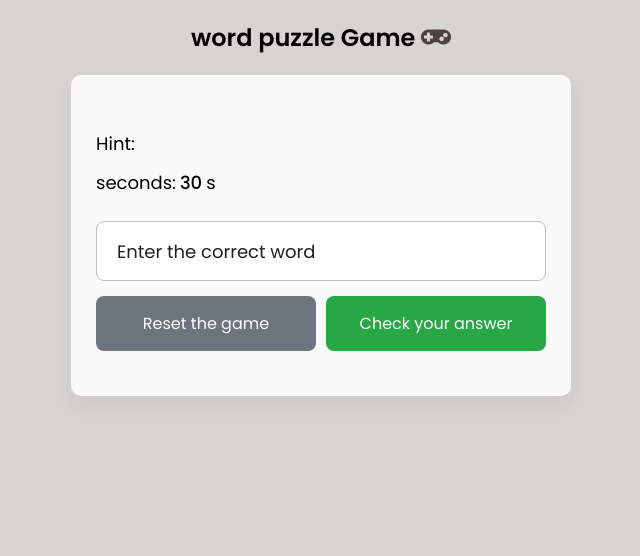
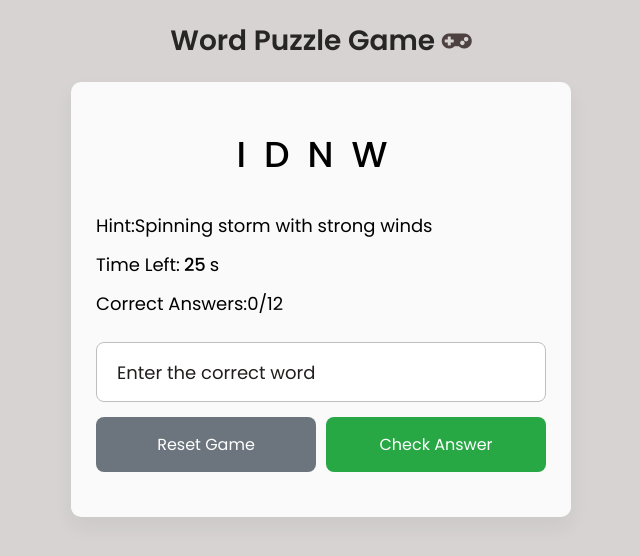
Before and after one commit to htadicha/Brain-Teaser-word-Quiz, a plain HTML site: page index.html in a window 1280 px wide. Shown: the whole page, without its empty margins (319-959 px from the left). Drawn offline with Linux system fonts and the light colour scheme.

Commit message:
updated HTML and Readme

```diff
--- a/assets/js/script.js
+++ b/assets/js/script.js
@@ -89,10 +89,10 @@ document.addEventListener("DOMContentLoaded", function () {
                 clearInterval(timer);
 
                 // Ask the user if they want to continue
-                let userChoice = confirm("Time's up! Do you want to continue to the next word?");
+                let userChoice = confirm(" ⌛ Time's up while idle! Do you want to continue playing");
                 if (userChoice) {
                     // Record it as a wrong answer and move to the next word
-                    showFeedback("⌛ Time's up! Moving to the next word.", false);
+                    showFeedback("⌛ No trial miss! Moving to the next word.", false);
                     trialCount++; // Increment trial count
                     setTimeout(() => {
                         feedbackText.style.display = "none"; // Hide feedback
--- a/index.html
+++ b/index.html
@@ -4,22 +4,26 @@
 <head>
     <meta charset="UTF-8">
     <meta name="viewport" content="width=device-width, initial-scale=1.0">
-    <!--- font awesome and google fonts added from the Training material as copy paste-->
+    <title>Word Puzzle Game</title>
+
+    <!-- Font Awesome & Google Fonts -->
     <link rel="stylesheet" href="https://use.fontawesome.com/releases/v5.7.2/css/all.css"
         integrity="sha384-fnmOCqbTlWIlj8LyTjo7mOUStjsKC4pOpQbqyi7RrhN7udi9RwhKkMHpvLbHG9Sr" crossorigin="anonymous">
     <link href="https://fonts.googleapis.com/css?family=Raleway%7CRighteous" rel="stylesheet">
+
+    <!-- CSS File -->
     <link rel="stylesheet" href="assets/css/style.css">
-    <title>Document</title>
+
+    <!-- JavaScript Files -->
+    <script defer src="assets/js/words.js"></script>
     <script defer src="assets/js/script.js"></script>
-    <script defer src="assets/js/words.js"></script>
 </head>
 
 <body>
+    <header>
+        <h1>Word Puzzle Game <i class='fas fa-gamepad' style='font-size:24px;color:rgb(78, 65, 65)'></i></h1>
+    </header>
 
-    <header>
-        <h2>word puzzle Game <i class='fas fa-gamepad' style='font-size:24px;color:rgb(78, 65, 65)'></i></h2>
-
-    </header>
     <main>
         <div class="content">
             <div class="wordgame-container">
@@ -27,19 +31,20 @@
             </div>
             <div class="details">
                 <p class="helper">Hint: <span></span></p>
-                <p class="seconds"> seconds: <span><b>30</b>s</span></p>
+                <p class="seconds">Time Left: <span><b>30</b>s</span></p>
+                <p class="counter">Correct Answers: <span>0</span> / <span class="total-words"></span></p>
             </div>
+
+            <p class="feedback"></p> <!-- Feedback message area -->
+
             <form class="wordgame-area">
                 <input type="text" spellcheck="false" placeholder="Enter the correct word">
                 <div class="btns">
-                    <button type="button" class="refresh"> Reset the game</button>
-                    <button type="submit" class="check"> Check your answer </button>
-                </div>
-
+    <button type="button" class="refresh">Reset Game</button>
+    <button type="submit" class="check">Check Answer</button>
+</div>
             </form>
         </div>
     </main>
-
 </body>
-
 </html>
```
Also changed, not shown: assets/gallery/gameover.png (added), assets/gallery/scrambledwords.png (added), 1 other file.
